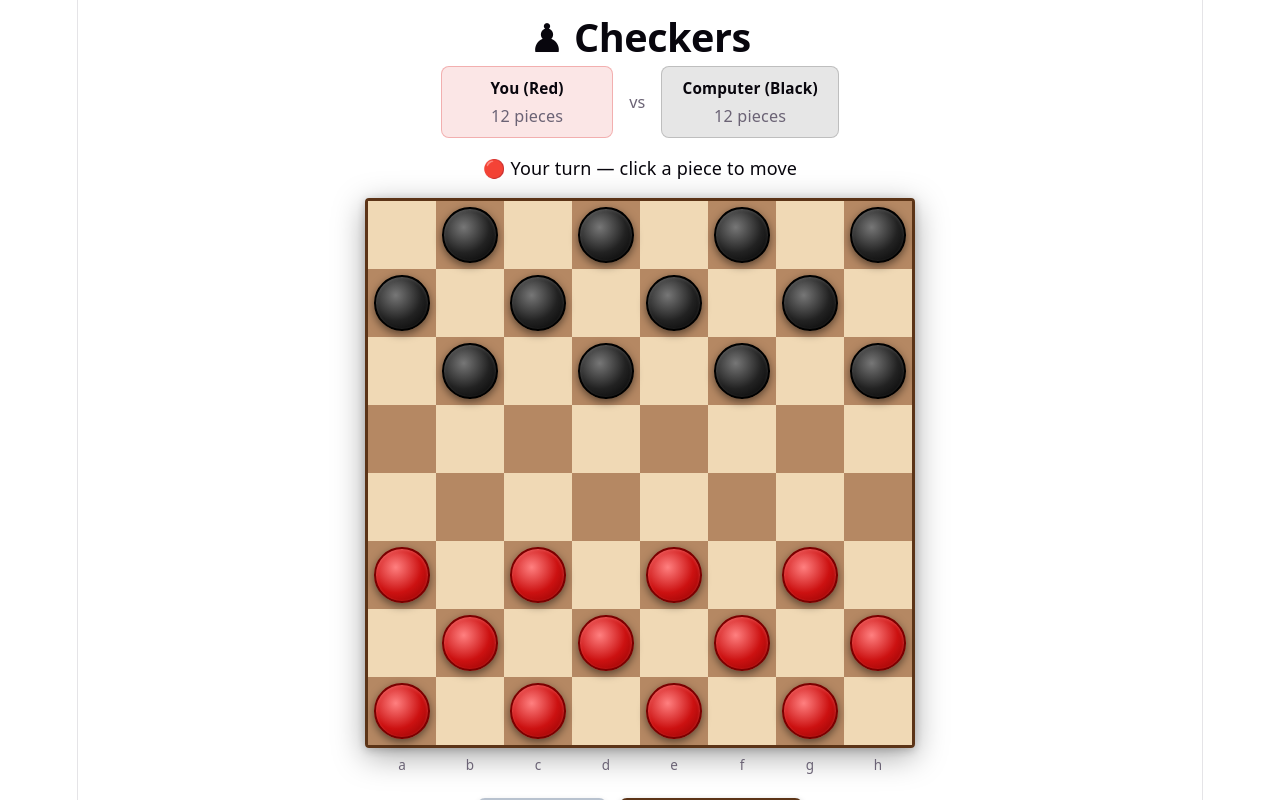
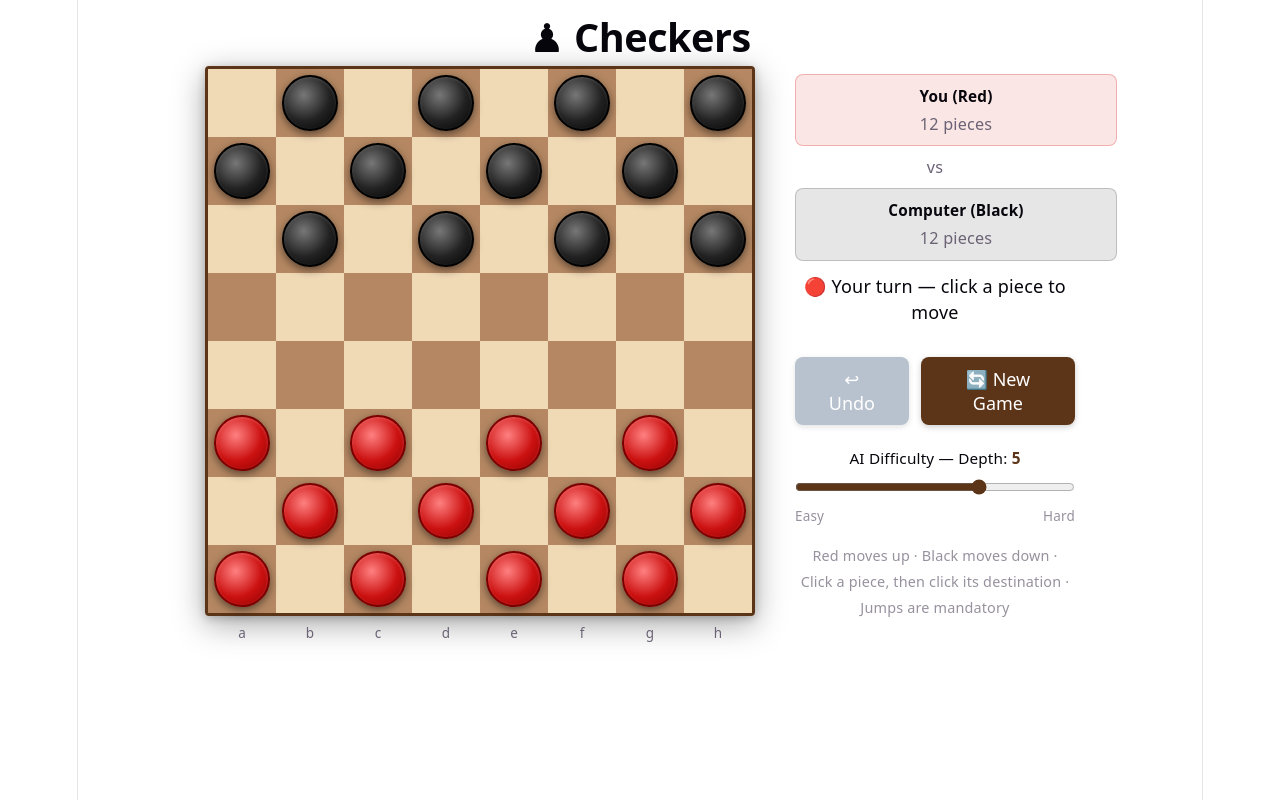
Before and after one commit to drmikeh/react-checkers, a React (Vite) app: page / in a window 1280 px wide. Shown: the top 800 px of the page. Built offline with nearby package versions, Linux system fonts and the light colour scheme.

Commit message:
refactor(layout): move title to top, place controls in side panel beside board

```diff
--- a/src/App.css
+++ b/src/App.css
@@ -4,6 +4,38 @@
   align-items: center;
   padding: 24px 16px 40px;
   min-height: 100vh;
+}
+
+.game-layout {
+  display: flex;
+  align-items: flex-start;
+  gap: 40px;
+}
+
+.board-column {
+  display: flex;
+  flex-direction: column;
+  align-items: center;
+}
+
+.side-panel {
+  display: flex;
+  flex-direction: column;
+  align-items: center;
+  padding-top: 8px;
+  width: 280px;
+}
+
+@media (max-width: 900px) {
+  .game-layout {
+    flex-direction: column;
+    align-items: center;
+  }
+
+  .side-panel {
+    width: 100%;
+    max-width: calc(44px * 8);
+  }
 }
 
 .game-title {
@@ -17,10 +49,12 @@
 /* Scoreboard */
 .scoreboard {
   display: flex;
-  align-items: center;
-  gap: 16px;
+  flex-direction: column;
+  align-items: stretch;
+  gap: 8px;
   margin-bottom: 12px;
   font-size: 0.95rem;
+  width: 100%;
 }
 
 .score-card {
@@ -30,7 +64,7 @@
   gap: 2px;
   padding: 8px 20px;
   border-radius: 8px;
-  min-width: 130px;
+  width: 100%;
 }
 
 .score-card.player {
@@ -62,13 +96,15 @@
 
 /* Status bar */
 .status-bar {
-  height: 36px;
+  min-height: 36px;
   display: flex;
   align-items: center;
   justify-content: center;
+  text-align: center;
   font-size: 1rem;
   margin-bottom: 12px;
   color: var(--text-h);
+  width: 100%;
 }
 
 .winner-text {
@@ -220,6 +256,8 @@
   display: flex;
   gap: 12px;
   margin-top: 20px;
+  width: 100%;
+  justify-content: center;
 }
 
 .restart-btn,
@@ -274,7 +312,7 @@
   align-items: center;
   gap: 6px;
   margin-top: 20px;
-  width: 280px;
+  width: 100%;
 }
 
 .depth-label {
--- a/src/App.tsx
+++ b/src/App.tsx
@@ -28,7 +28,23 @@ export default function App() {
   return (
     <div className="app">
       <h1 className="game-title">♟ Checkers</h1>
+      <div className="game-layout">
+        <div className="board-column">
+          <Board
+            board={board}
+            selectedPos={selectedPos}
+            validMoves={validMoves}
+            onSquareClick={pos => dispatch({ type: 'SQUARE_CLICK', pos })}
+            disabled={gameStatus !== 'playing' || currentPlayer !== 'red' || isThinking}
+          />
+          <div className="board-labels">
+            {['a','b','c','d','e','f','g','h'].map(l => (
+              <span key={l} className="col-label">{l}</span>
+            ))}
+          </div>
+        </div>
 
+        <div className="side-panel">
           <div className="scoreboard">
             <div className="score-card player">
               <span className="score-label">You (Red)</span>
@@ -51,20 +67,6 @@ export default function App() {
                 {gameStatus === 'red_wins' ? '🎉 You win! Congratulations!' : '😔 Computer wins! Better luck next time.'}
               </span>
             )}
-      </div>
-
-      <Board
-        board={board}
-        selectedPos={selectedPos}
-        validMoves={validMoves}
-        onSquareClick={pos => dispatch({ type: 'SQUARE_CLICK', pos })}
-        disabled={gameStatus !== 'playing' || currentPlayer !== 'red' || isThinking}
-      />
-
-      <div className="board-labels">
-        {['a','b','c','d','e','f','g','h'].map(l => (
-          <span key={l} className="col-label">{l}</span>
-        ))}
           </div>
 
           <div className="action-buttons">
@@ -104,5 +106,7 @@ export default function App() {
             Red moves up · Black moves down · Click a piece, then click its destination · Jumps are mandatory
           </p>
         </div>
+      </div>
+    </div>
   );
 }
```
Lines whose indentation alone changed are shown as unchanged.
